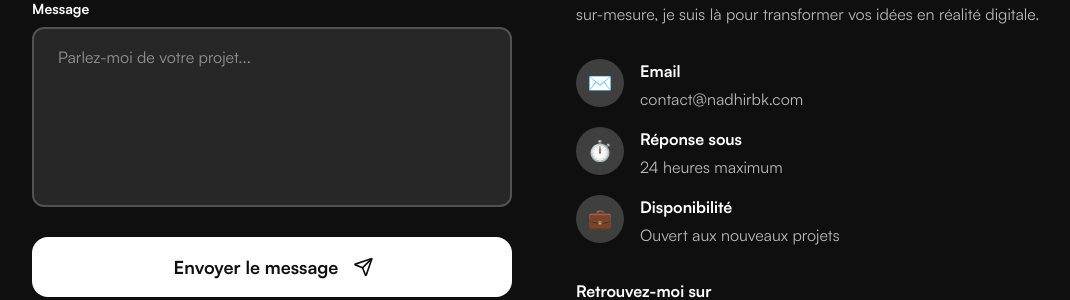
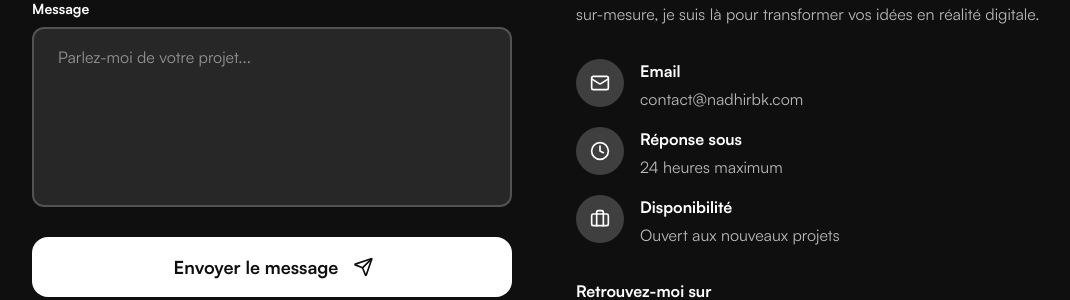
Before and after one commit to nadhirbk/portfolio-v1, a Next.js app: page / in a window 1280 px wide. Shown: the part 4421-4721 px from the top of the page, without its empty margins (96-1166 px from the left). Built offline with nearby package versions, Linux system fonts and the light colour scheme.

Commit message:
✨ Replace emojis with Lucide React icons in Contact section

```diff
--- a/components/Contact.tsx
+++ b/components/Contact.tsx
@@ -1,7 +1,7 @@
 'use client'
 
 import { motion } from 'framer-motion'
-import { Github, Linkedin, Mail, Send } from 'lucide-react'
+import { Briefcase, Clock, Github, Linkedin, Mail, Send } from 'lucide-react'
 import { useState } from 'react'
 
 export default function Contact() {
@@ -207,7 +207,7 @@ export default function Contact() {
             <div className="space-y-4">
               <div className="flex items-start gap-4">
                 <div className="w-12 h-12 bg-background/20 rounded-full flex items-center justify-center flex-shrink-0">
-                  <span className="text-xl">✉️</span>
+                  <Mail size={20} className="text-background" />
                 </div>
                 <div>
                   <p className="font-bold mb-1 text-background">Email</p>
@@ -222,7 +222,7 @@ export default function Contact() {
 
               <div className="flex items-start gap-4">
                 <div className="w-12 h-12 bg-background/20 rounded-full flex items-center justify-center flex-shrink-0">
-                  <span className="text-xl">⏱️</span>
+                  <Clock size={20} className="text-background" />
                 </div>
                 <div>
                   <p className="font-bold mb-1 text-background">Réponse sous</p>
@@ -232,7 +232,7 @@ export default function Contact() {
 
               <div className="flex items-start gap-4">
                 <div className="w-12 h-12 bg-background/20 rounded-full flex items-center justify-center flex-shrink-0">
-                  <span className="text-xl">💼</span>
+                  <Briefcase size={20} className="text-background" />
                 </div>
                 <div>
                   <p className="font-bold mb-1 text-background">Disponibilité</p>
```
